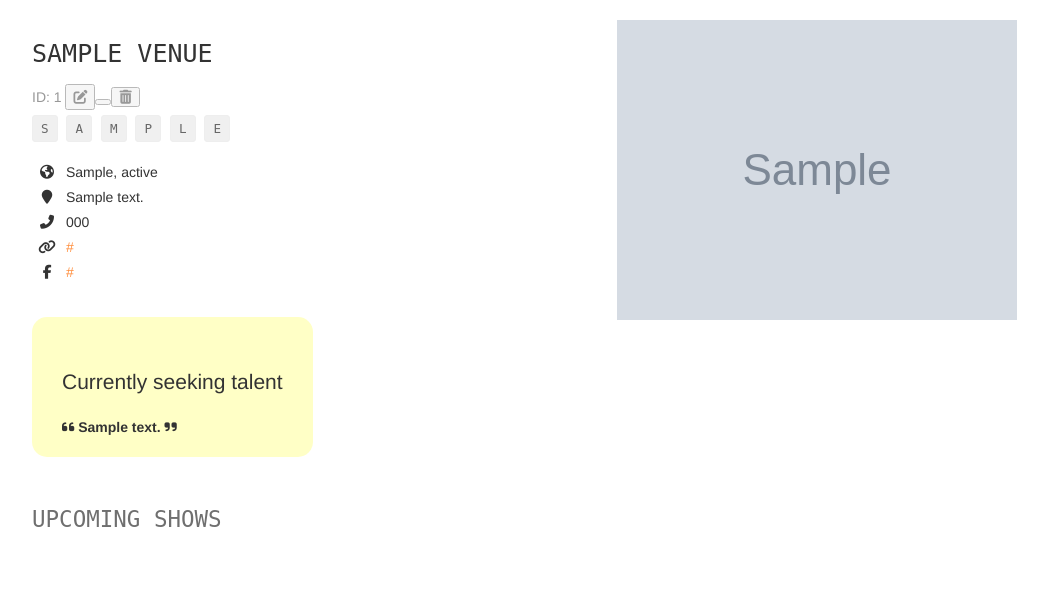
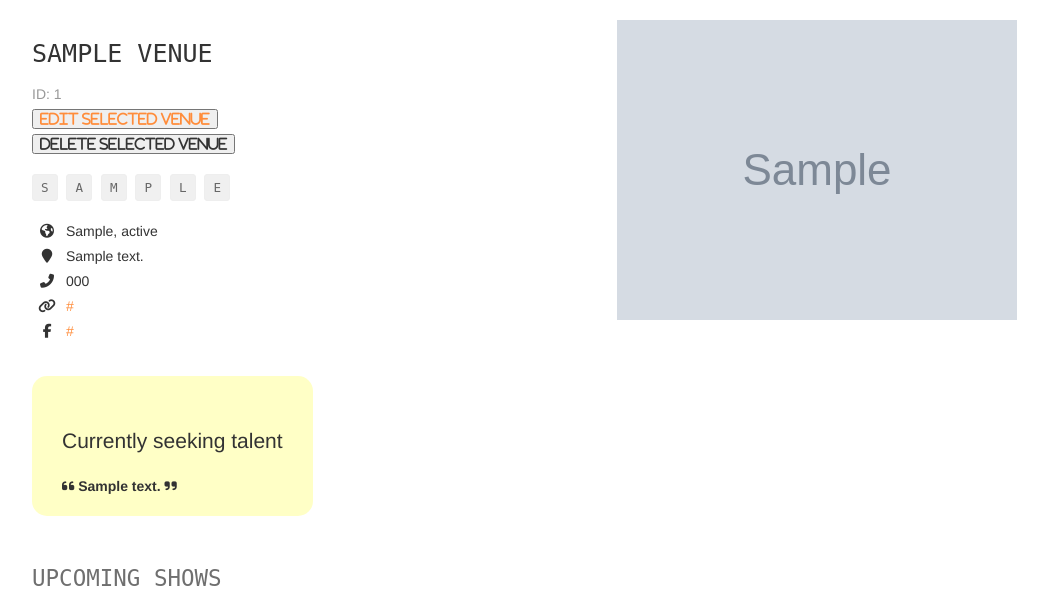
Before and after one commit to rileyslewis/Fyyur, a Flask app: page /venues/1 in a window 1280 px wide. Shown: the part 60-650 px from the top of the page, without its empty margins (38-1086 px from the left). Run offline with Flask 2, Linux system fonts and the light colour scheme; tables that the repository leaves empty hold one stand-in row (values such as "Sample post"); grey boxes marked "Sample" are stand-in pictures; some libraries are stand-ins or nearby versions.

Commit message:
Modified Delete Button for Venues

```diff
--- a/app.py
+++ b/app.py
@@ -176,24 +176,26 @@ def create_venue_submission():
             # TODO: on unsuccessful db insert, flash an error instead.
             # e.g., flash('An error occurred. Venue ' + data.name + ' could not be listed.')
             # see: http://flask.pocoo.org/docs/1.0/patterns/flashing/
-@app.route('/venues/<venue_id>', methods=['DELETE'])
+@app.route('/venues/<venue_id>', methods=['POST'])
 def delete_venue(venue_id):
   # TODO: Complete this endpoint for taking a venue_id, and using
   # SQLAlchemy ORM to delete a record. Handle cases where the session commit could fail.
 
   # BONUS CHALLENGE: Implement a button to delete a Venue on a Venue Page, have it so that
   # clicking that button delete it from the db then redirect the user to the homepage
-  successful_delete = True
+  error = False
   try:
       Venue.query.filter_by(id=venue_id).delete()
       db.session.commit()
+      flash('The Venue has been deleted successfully!')
   except:
-      successful_delete = False
+      error = False
       print(sys.exc_info())
       db.session.rollback()
+      flash('Venue could not be deleted, please try again.')
   finally:
       db.session.close()
-  return jsonify({'successful_delete':successful_delete})
+  return render_template('pages/home.html')
 
 # -----------------------------------------------------------------
 #  ---------- Artists -------------
--- a/templates/pages/show_venue.html
+++ b/templates/pages/show_venue.html
@@ -7,11 +7,12 @@
 			{{ venue.name }}
 		</h1>
 		<p class="subtitle">
-			<span>ID: {{venue.id}}
-			<button id="venue-edit" data-id="{{venue.id}}"><i class="fas fa-edit"></i><button>
-				<button id="delete-venue" data-id="{{venue.id}}"<i class="fas fa-trash-alt"></i></button>
-				</span>
-		</p>
+			<span>ID: {{venue.id}} </span>
+				<p>
+				<a href="/venues/{{venue.id}}/edit"><input type="submit" value="Edit Selected Venue" class="fas fa-edit"></a><form method="post" class="form">
+					<input type="submit" value="Delete Selected Venue" class="fas fa-edit">
+					</form>
+					<br>
 		<div class="genres">
 			{% for genre in venue.genres %}
 			<span class="genre">{{ genre }}</span>
@@ -79,15 +80,3 @@
 </section>
 
 {% endblock %}
-<script>
-	document.getElementById("delete-venue").onclick= function(e) {
-		const IdOfVenue = e.target.dataset['id'];
-		console.log(IdOfVenue);
-		console.log(e);
-		fetch('/venues/' + IdOfVenue, {
-			method: 'DELETE'
-		})
-		.then (response=> window.location.href='/')
-		.catch (error=> window.location.reload())
-	}
-</script>
```
